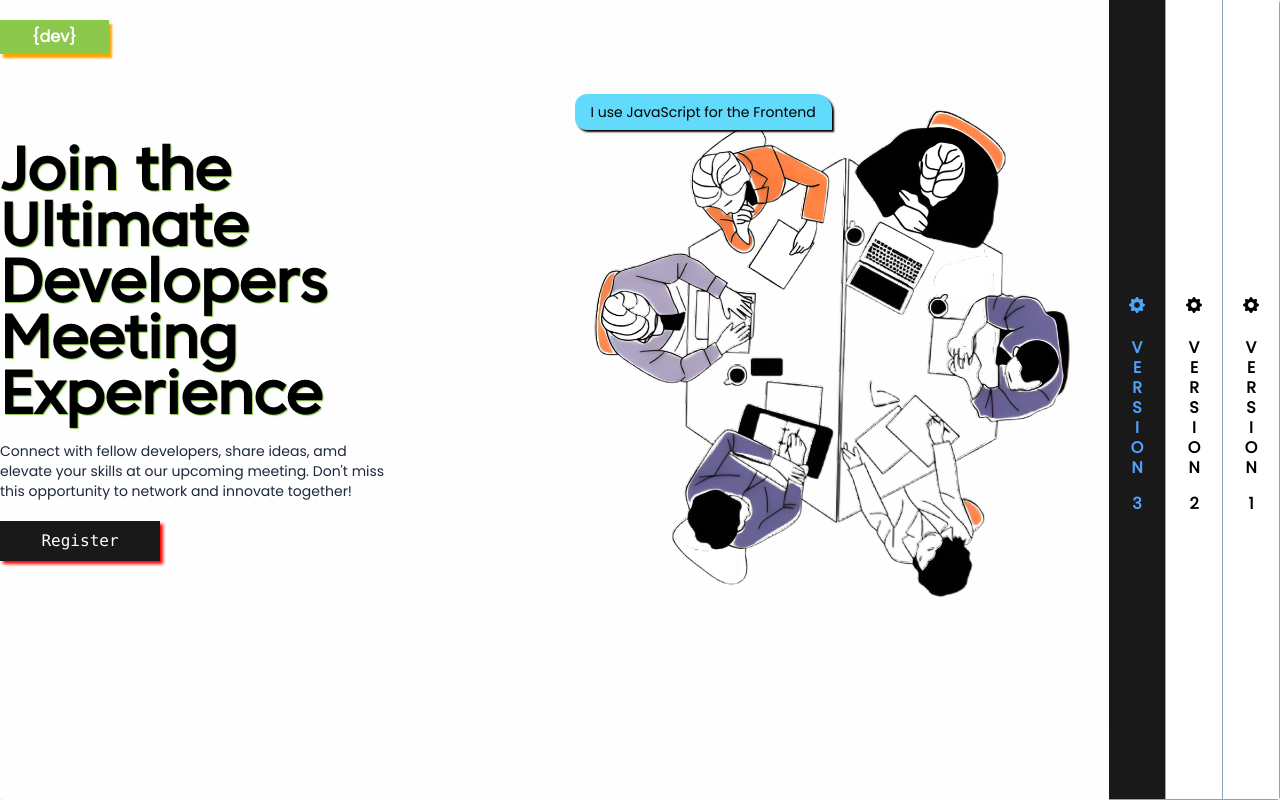
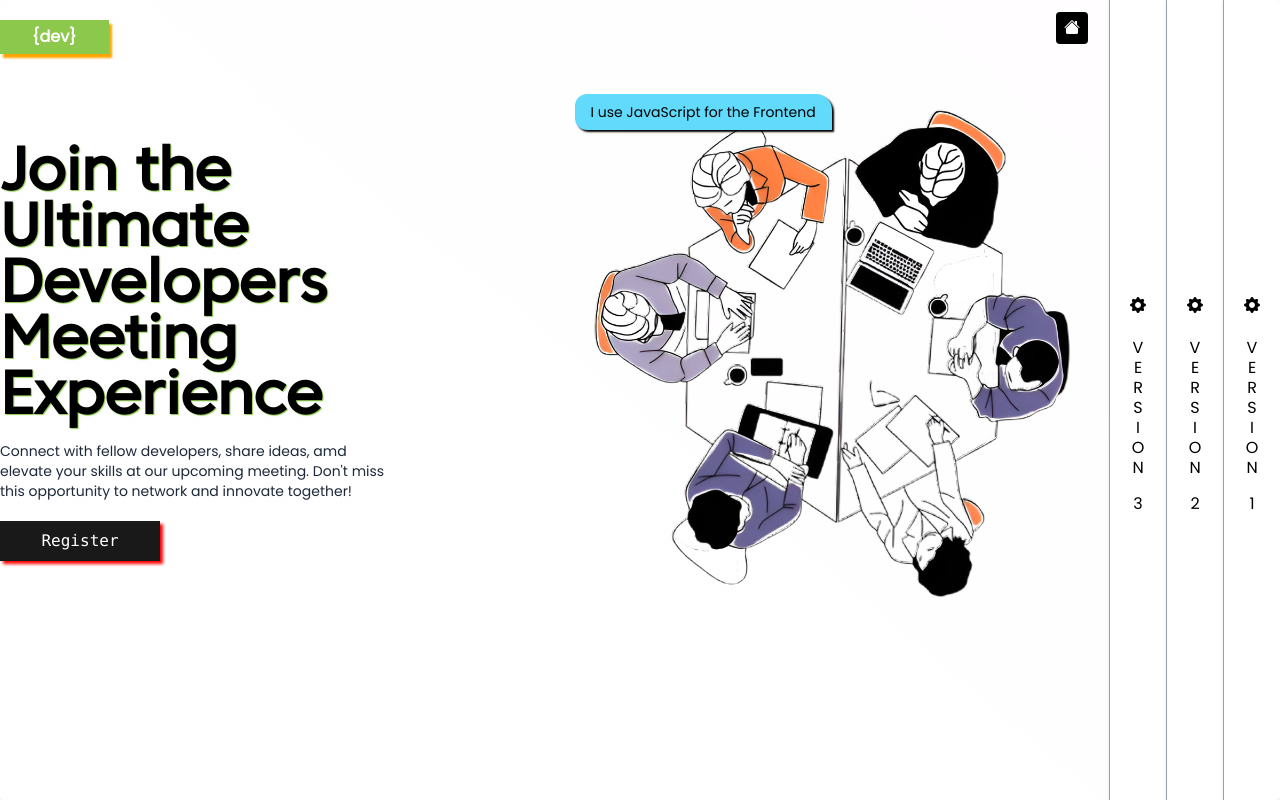
Before and after one commit to kid-us/DevMeetUp, a React (Vite) app: page / in a window 1280 px wide. Built offline with nearby package versions, Linux system fonts and the light colour scheme.

Commit message:
Home button added.

```diff
--- a/src/components/Home/Panel.tsx
+++ b/src/components/Home/Panel.tsx
@@ -51,10 +51,7 @@ const Panel: React.FC<PanelProps> = ({ open, setOpen, id, icon, title }) => {
           >
             <motion.div initial="closed" animate="open" exit="closed">
               <Navbar />
-
               <Hero />
-
-              {/*  */}
             </motion.div>
           </motion.div>
         )}
@@ -63,13 +60,13 @@ const Panel: React.FC<PanelProps> = ({ open, setOpen, id, icon, title }) => {
       <button
         className={`${
           open === id ? "bg-black/90 text-blue-400" : "bg-white text-black"
-        }  transition-colors px-5 border-b-[1px] border-r border-slate-400 flex flex-col-reverse lg:flex-col justify-center items-center gap-4 relative group`}
+        }  transition-colors px-5 flex flex-col-reverse lg:flex-col justify-center items-center gap-4 relative group shadow border-l border-gray-400`}
         onClick={() => setOpen(id)}
       >
         <span className={`${icon} mb-3`}></span>
 
         {title.split("").map((t) => (
-          <span className="leading-1 uppercase font-semibold">{t}</span>
+          <span className="leading-1 uppercase">{t}</span>
         ))}
       </button>
     </>
--- a/src/components/Home/Vertical.tsx
+++ b/src/components/Home/Vertical.tsx
@@ -1,5 +1,7 @@
 import { useState } from "react";
 import Panel from "./Panel";
+import Navbar from "../Navbar/Navbar";
+import Hero from "./Hero";
 
 interface Item {
   id: number;
@@ -26,11 +28,17 @@ const items: Item[] = [
 ];
 
 const VerticalAccordion = () => {
-  const [open, setOpen] = useState<number>(items[0].id);
+  const [open, setOpen] = useState<number>(0);
 
   return (
-    <section className="">
     <div className="flex flex-col lg:flex-row h-[100dvh] w-full mx-auto shadow overflow-hidden rounded">
+      {open === 0 && (
+        <div className="container mx-auto">
+          <Navbar />
+          <Hero />
+        </div>
+      )}
+      <div className=""></div>
       {items.map((item) => (
         <Panel
           key={item.id}
@@ -41,8 +49,11 @@ const VerticalAccordion = () => {
           title={item.title}
         />
       ))}
+      <button
+        onClick={() => setOpen(0)}
+        className="absolute right-48 bg-black text-white  bi-house-fill mt-3 w-8 h-8 rounded"
+      ></button>
     </div>
-    </section>
   );
 };
 
```
Lines whose indentation alone changed are shown as unchanged.
